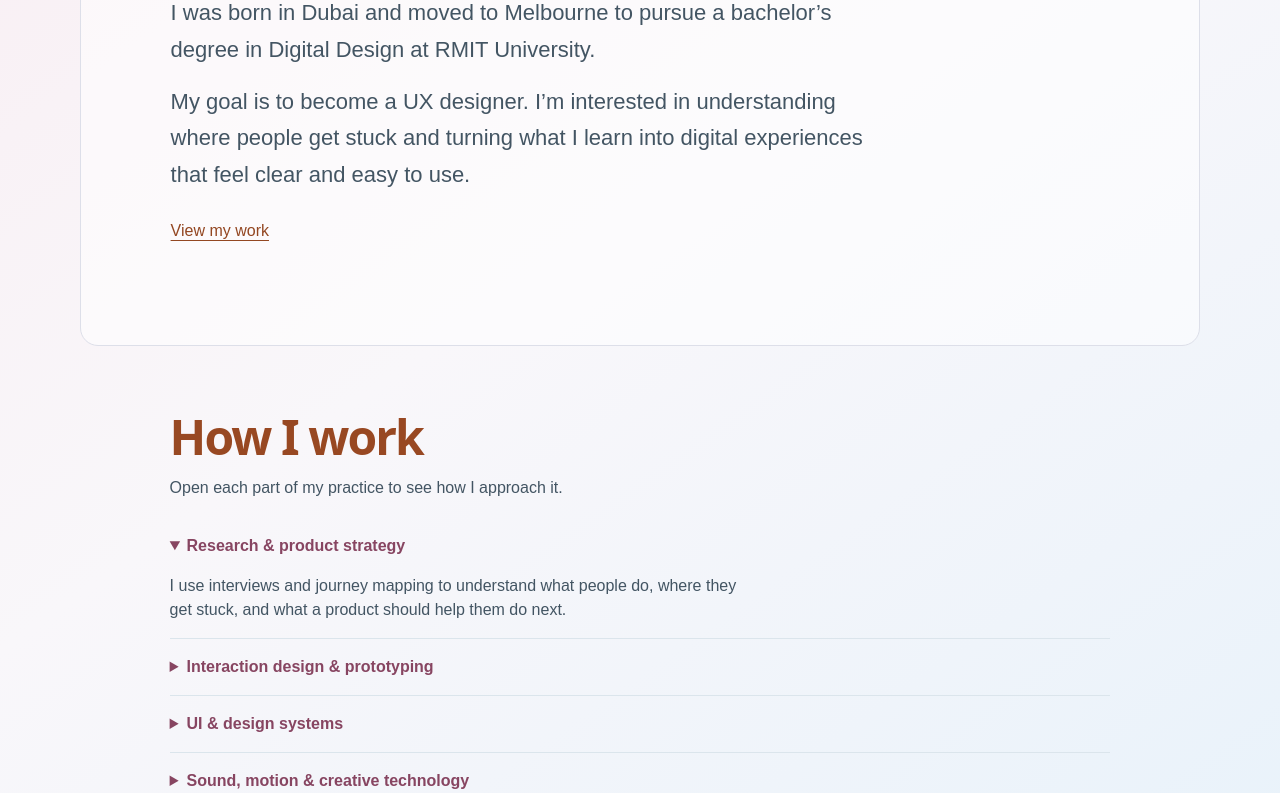
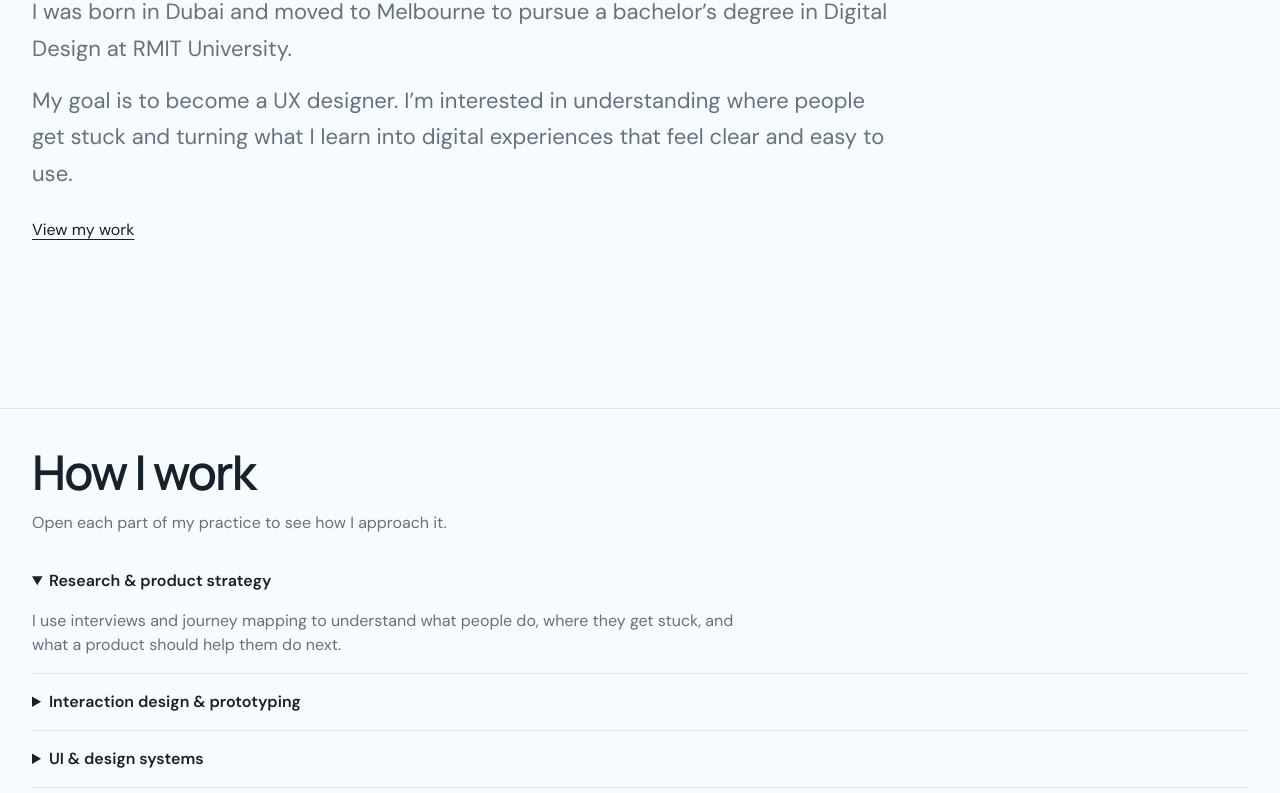
Before and after one commit to amatullah892/Amatullah_Portfolio, a plain HTML site: page about.html in a window 1280 px wide. Shown: the part 366-1159 px from the top of the page. Drawn offline with Linux system fonts and the light colour scheme.

Commit message:
Match About to the portfolio design

```diff
--- a/about.html
+++ b/about.html
@@ -6,36 +6,35 @@
   <meta name="description" content="About Amatullah Patanwala, a Digital Design student at RMIT University and aspiring UX designer.">
   <title>About | Amatullah Patanwala</title>
   <link rel="stylesheet" href="styles.css">
+  <link href="https://fonts.googleapis.com/css2?family=DM+Sans:wght@400;500;600&amp;family=Manrope:wght@500;600;700&amp;display=swap" rel="stylesheet">
   <style>
-    body { min-height: 100vh; background: linear-gradient(145deg, #f9edf2 0%, #f9f7fa 47%, #e8f2fa 100%); }
+
     .about-intro {
-      max-width: 1120px;
+      max-width: var(--max);
       margin: clamp(20px, 5vw, 64px) auto;
-      padding: clamp(36px, 8vw, 104px) clamp(24px, 7vw, 90px);
-      background: rgba(255, 255, 255, .48);
-      border: 1px solid #dddfe9;
-      border-radius: 18px;
-      color: #17212b;
+      padding: clamp(36px, 8vw, 104px) 32px;
+      color: var(--ink);
     }
     .about-intro h1 {
       margin: 0 0 24px;
       font: 600 clamp(42px, 7vw, 82px)/1.05 Manrope, system-ui, sans-serif;
       letter-spacing: -.055em;
     }
-    .about-intro p { max-width: 57ch; margin: 0 0 16px; font-size: clamp(17px, 2vw, 22px); line-height: 1.65; color: #435563; }
-    .about-intro a { display: inline-block; margin-top: 10px; color: #934722; text-decoration: underline; text-underline-offset: 4px; }
+    .about-intro p { max-width: 57ch; margin: 0 0 16px; font-size: clamp(17px, 2vw, 22px); line-height: 1.65; color: var(--muted); }
+    .about-intro a { display: inline-block; margin-top: 10px; color: var(--ink); text-decoration: underline; text-underline-offset: 4px; }
     .about-intro a:focus-visible { outline: 2px solid #315e7b; outline-offset: 4px; }
-    .about-content { padding: 0 20px; }
-    .about-intro h1 { color: #8e4468; }
-    .bio-practice h2 { color: #984822; }
+    .about-content { padding: 0; }
+    .about-intro h1 { color: var(--ink); }
+    .bio-practice h2 { color: var(--ink); }
     .bio-practice {
-      max-width: 1120px; margin: 0 auto clamp(36px, 7vw, 90px);
-      padding: 0 clamp(24px, 7vw, 90px); color: #435563;
+      max-width: var(--max); margin: 0 auto clamp(36px, 7vw, 90px);
+      padding: 36px 32px 0; border-top: 1px solid var(--line); color: var(--muted);
     }
-    .bio-practice h2 { margin: 0 0 12px; font: 600 clamp(30px, 4.5vw, 48px)/1.12 system-ui, sans-serif; letter-spacing: -.04em; }
+    .bio-practice h2 { margin: 0 0 12px; font: 600 clamp(30px, 4.5vw, 48px)/1.12 Manrope, sans-serif; letter-spacing: -.04em; }
     .bio-practice > p { margin: 0 0 18px; }
-    .bio-practice details { border-bottom: 1px solid #dbe5ec; }
-    .bio-practice summary { padding: 16px 0; color: #874561; font-weight: 650; cursor: pointer; }
+    .bio-practice details { border-bottom: 1px solid var(--line); }
+    .bio-practice summary { padding: 16px 0; color: var(--ink); font-weight: 650; cursor: pointer; }
+    .bio-practice summary:hover { background: var(--blue); }
     .bio-practice details p { margin: 0 0 16px; max-width: 65ch; }
     .bio-practice summary:focus-visible { outline: 2px solid #345a74; outline-offset: 3px; }
   </style>
@@ -46,7 +45,7 @@
     <nav aria-label="Primary navigation">
       <a href="index.html#work">Work</a>
       <a href="about.html" aria-current="page">About</a>
-      <a href="index.html#other-work">Creative work</a>
+      <a class="contact-link" href="mailto:Patanwalaaa@gmail.com">Let's talk <span aria-hidden="true">-&gt;</span></a>
     </nav>
   </header>
   <main class="about-content">
```
